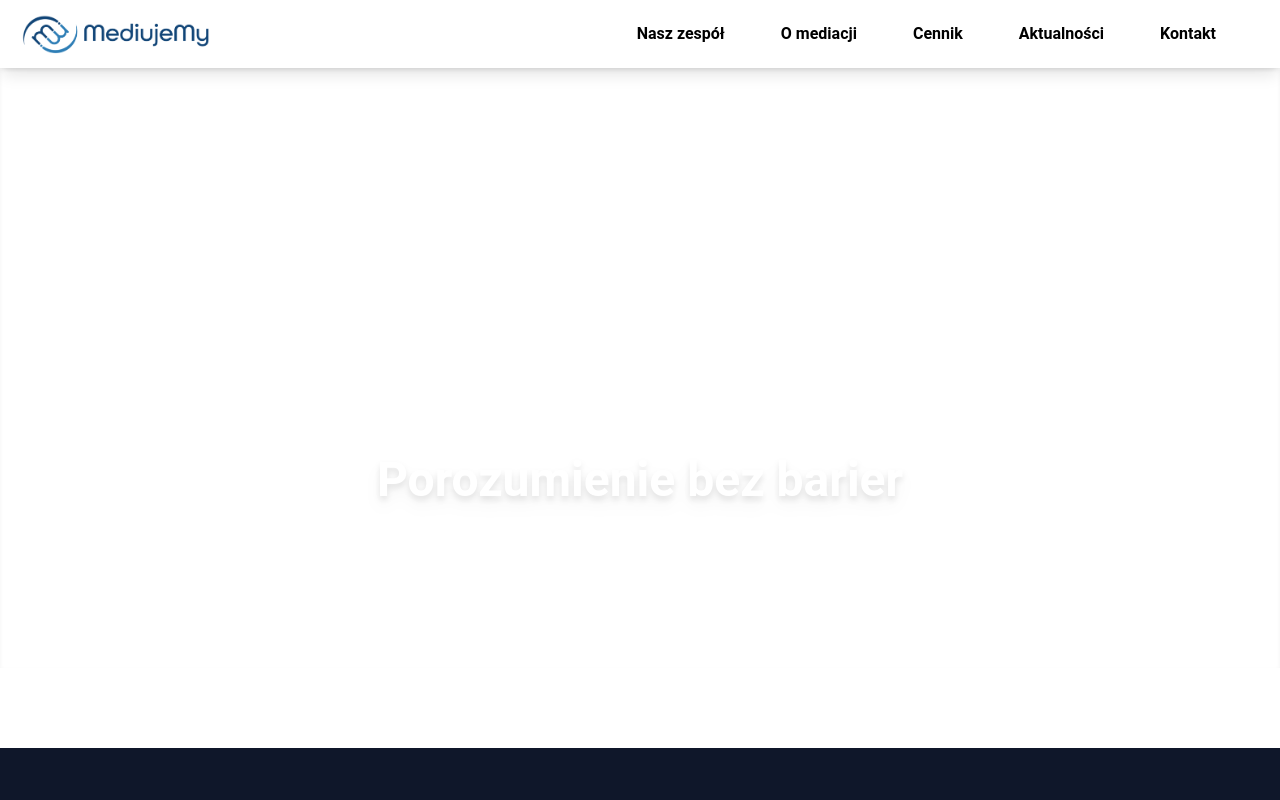
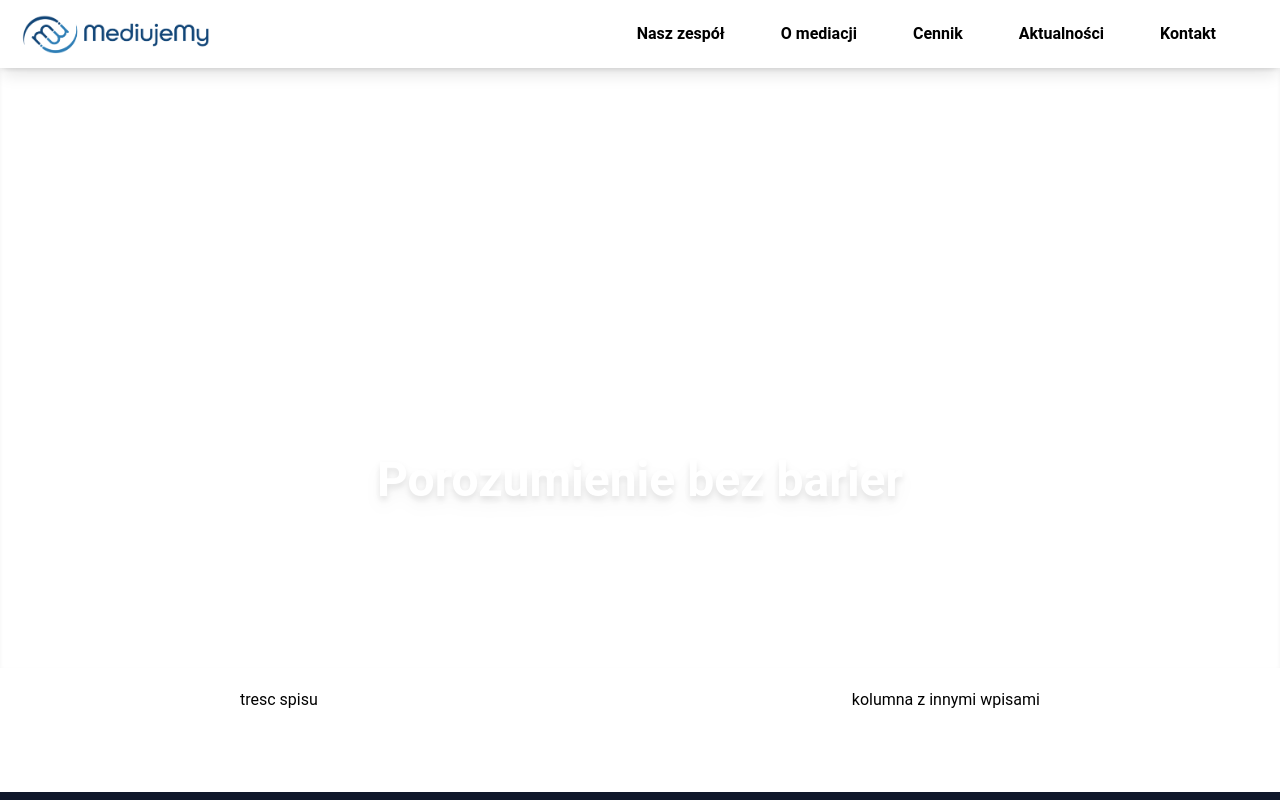
Before and after one commit to nxy7/mediujemy, a Nuxt app: page /aktualnosci/wpisjakis in a window 1280 px wide. Shown: the top 800 px of the page. Built offline with nearby package versions, Linux system fonts and the light colour scheme.

Commit message:
scrolling fixed

```diff
--- a/app/router.options.js
+++ b/app/router.options.js
@@ -1,7 +1,15 @@
 export default {
     async scrollBehavior(to, from, savedPosition) {
+        // console.log(from)
+
         if (to.path != "/mediacje")
             return savedPosition
+
+        if (from.name != "mediacje")
+            return {
+                el: to.hash,
+                top: 64
+            }
 
         await new Promise(r => setTimeout(r, 300));
         return {
--- a/components/aktualnosciCard.vue
+++ b/components/aktualnosciCard.vue
@@ -1,6 +1,6 @@
 <template>
 
-    <div
+    <a href="/aktualnosci/wpisjakis"
         :class="`flex flex-col group overflow-hidden rounded-md duration-200 shadow-md hover:(shadow-lg) md:(flex-row)`">
         <div class="overflow-hidden">
             <img class="h-50 w-60 duration-200 group-hover:scale-105 " :src="props.imageScr" alt="">
@@ -9,7 +9,7 @@
             <div>{{ props.subtitle }}</div>
             <div class="grow">{{ props.content }}</div>
         </div>
-    </div>
+    </a>
 
 </template>
 
--- /dev/null
+++ b/pages/aktualnosci/[wpis].vue
@@ -0,0 +1,6 @@
+<template>
+    <div class="flex">
+        <div class="grow">tresc spisu</div>
+        <div>kolumna z innymi wpisami</div>
+    </div>
+</template>
```
Also changed, not shown: pages/aktualnosci/index.vue (renamed from pages/aktualnosci.vue).
